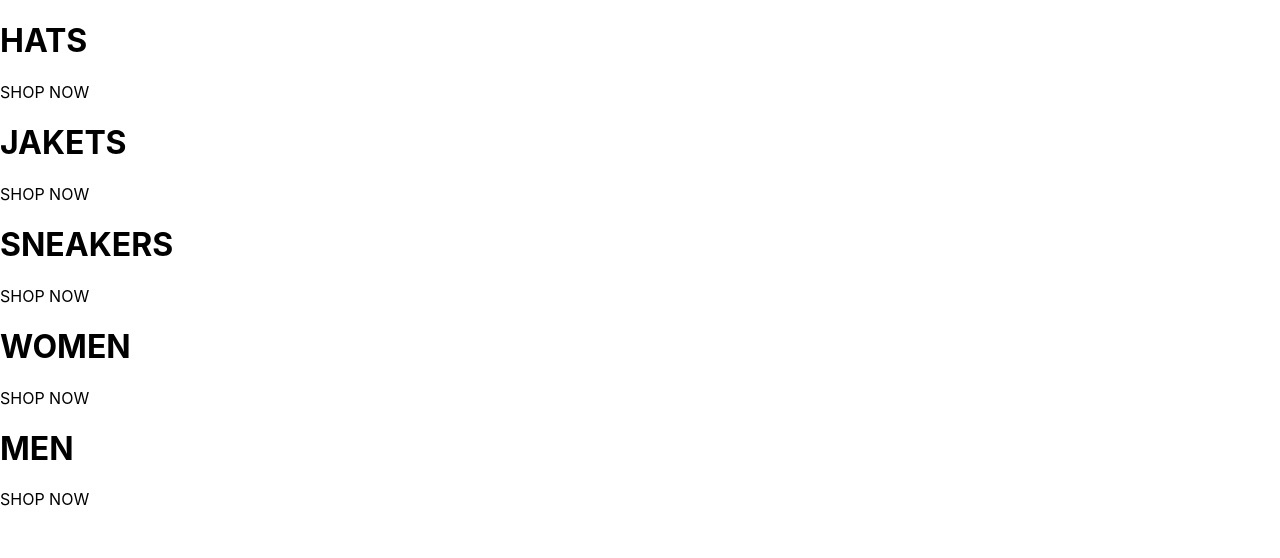
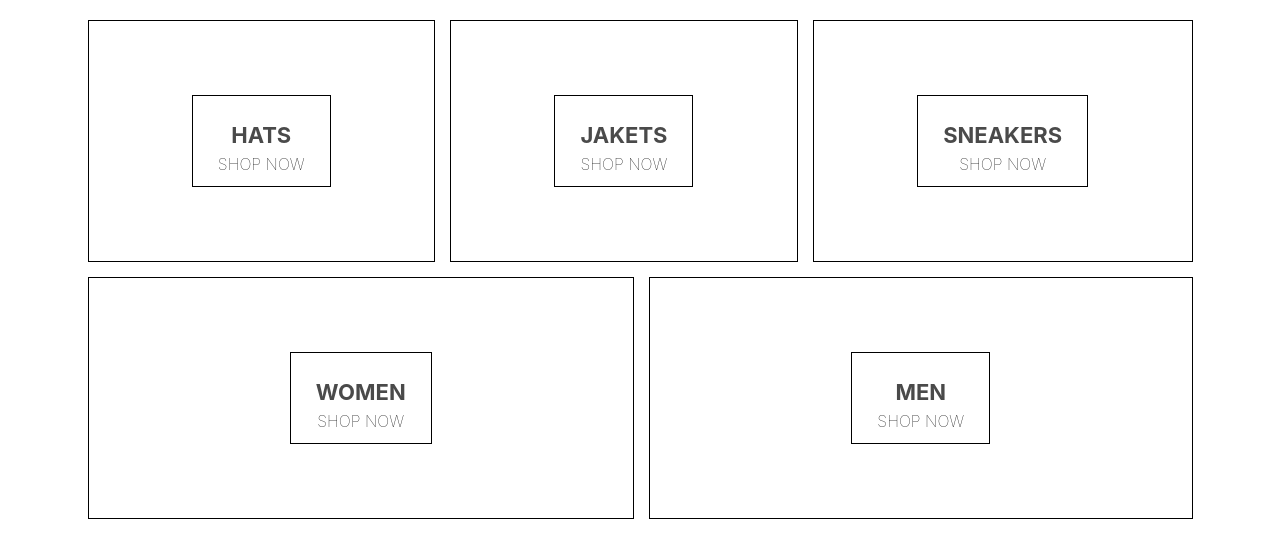
Before and after one commit to AmjadWebDev/E-commerce-crown, a React (Create React App) app: page / in a window 1280 px wide. Shown: the top 558 px of the page. Built offline with nearby package versions, Linux system fonts and the light colour scheme.

Commit message:
fix class

```diff
--- a/src/homepage.component.jsx
+++ b/src/homepage.component.jsx
@@ -1,9 +1,10 @@
 import React from "react";
+import "./homepage.styles.scss";
 
 const Homepage = () => {
   return (
     <div className="homepage">
-      <div className="directory-manu">
+      <div className="directory-menu">
         <div className="menu-item">
           <div className="content">
             <h1 className="title">HATS</h1>
```
